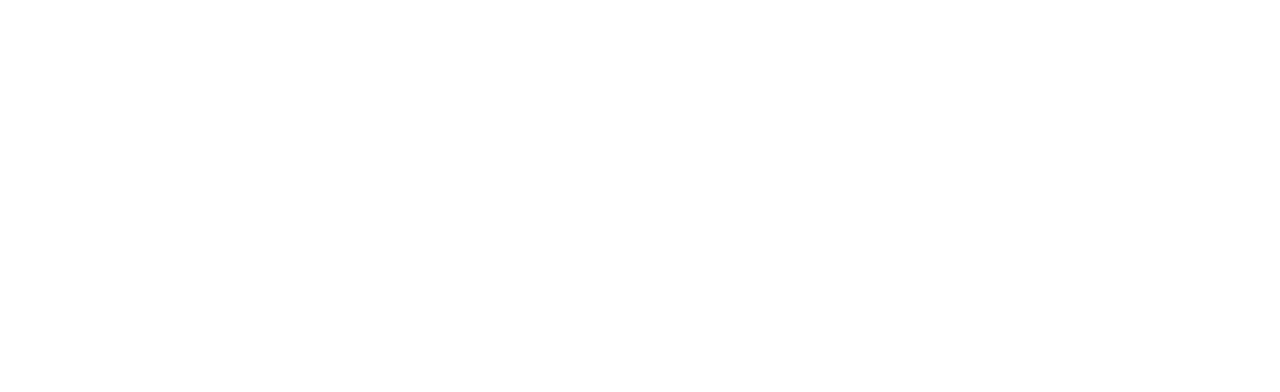
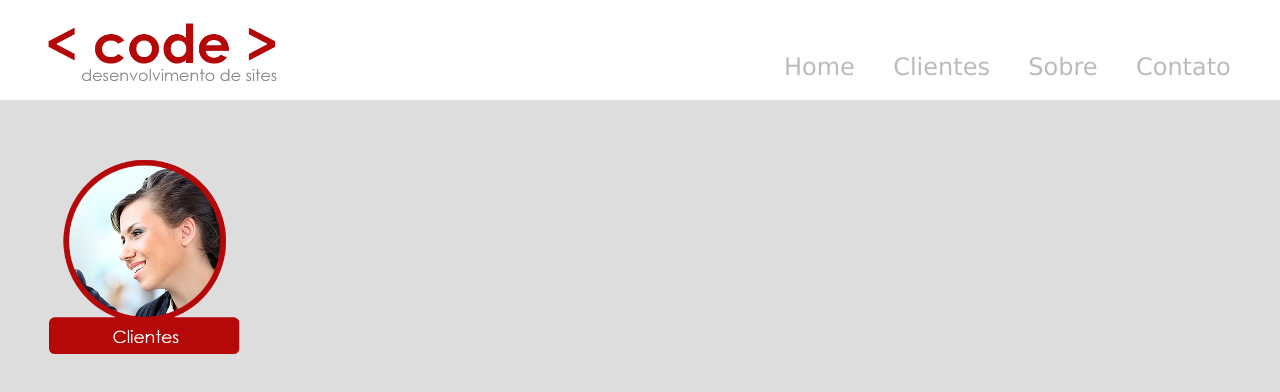
Before and after one commit to BrunoGomes-97/Site-Simples-Bradesco, a plain HTML site: page clientes.html in a window 1280 px wide. Drawn offline with Linux system fonts and the light colour scheme.

Commit message:
inserted img in page clientes

```diff
--- a/clientes.html
+++ b/clientes.html
@@ -3,10 +3,30 @@
   <head>
     <meta charset="UTF-8" />
     <meta name="viewport" content="width=device-width, initial-scale=1.0" />
-    <title>Code - Desenvolvimento de Sites</title>
+    <title>Clientes</title>
     <link rel="stylesheet" href="style.css" />
   </head>
-<body>
+<body class="color-page">
+  <div class="Container" id="topo">
+      <header>
+        <div class="logo">
+          <a href="index.html">
+            <img src="assets/logo.png" alt="logo-site" />
+          </a>
+        </div>
 
+        <nav>
+          <ul>
+            <li><a href="index.html"> Home </a></li>
+            <li><a href="#topo"> Clientes </a></li>
+            <li><a href="sobre.html">Sobre</a></li>
+            <li><a href="contato.html">Contato</a></li>
+          </ul>
+        </nav>
+      </header>
+      <div class="img-titulo">
+        <img src="./assets/clientes.png" alt="imagem de clientes">
+      </div>
+  </div>
 </body>
 </html>
--- a/style.css
+++ b/style.css
@@ -157,3 +157,27 @@ footer .footer-text {
 footer .footer-text a {
   color: #fff;
 }
+
+/*Cor de fundo das páginas Clientes, Sobre e Contato*/
+
+.color-page {
+   background-color: #ddd;
+}
+
+/*Página Clientes*/
+
+.img-titulo {
+  width: 20%;
+  height: auto;
+  margin-bottom: 10px;
+  position: relative;
+  float: left;
+  margin-right: 5%;
+
+}
+.img-titulo img {
+  width: 90%;
+  margin-left: 10%;
+  margin-top: 50px;
+
+}
```
Also changed, not shown: contato.html (+18 -1 lines), sobre.html (+18 -1 lines).
